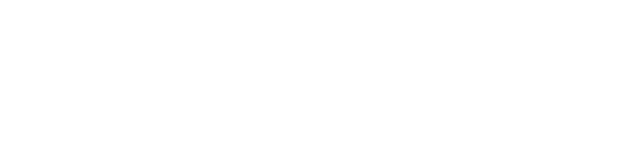
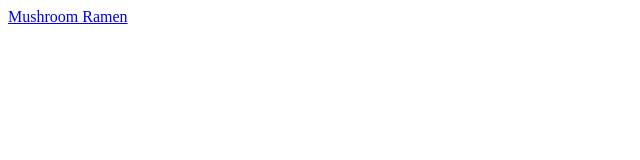
Before and after one commit to slouloudis/odin-recipes, a plain HTML site: page index.html in a window 1280 px wide. Shown: the whole page, without its empty margins (0-640 px from the left). Drawn offline with Linux system fonts and the light colour scheme.

Commit message:
Added Link to recepies

```diff
--- a/index.html
+++ b/index.html
@@ -5,10 +5,7 @@
 </head>
 <html lang="eng">
 <body>
-
-
-
-
+    <a href="recipies/Ramen">Mushroom Ramen</a>
 
 </body>
 
```
Also changed, not shown: 1 other file.
